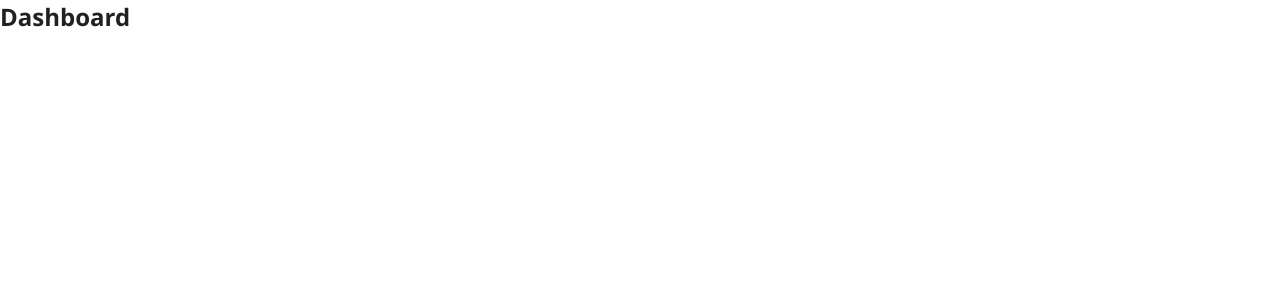
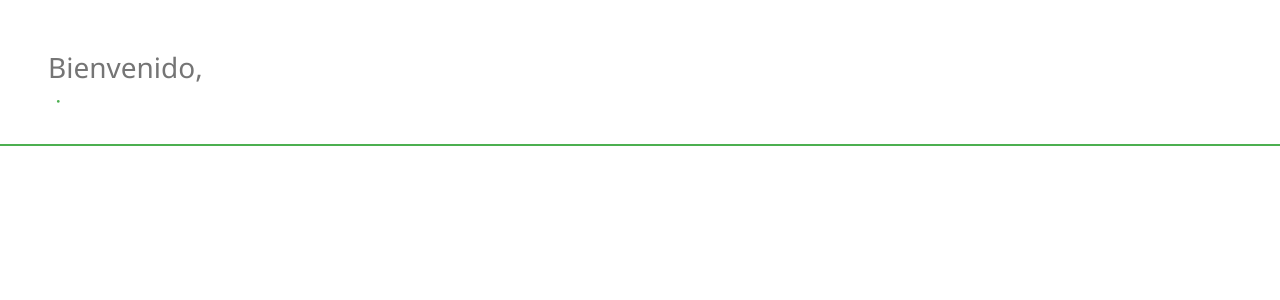
Before and after one commit to JuanDiazDevPO/frontendSIGLOCC, an Angular app: page /dashboard in a window 1280 px wide. Shown: the top 300 px of the page. Built offline with nearby package versions, Linux system fonts and the light colour scheme.

Commit message:
adding greeting message

```diff
--- a/src/app/auth.models.ts
+++ b/src/app/auth.models.ts
@@ -14,6 +14,8 @@ export interface Usuario {
   nombreCompleto: string;
   email: string;
   rol: string;
+  equipoId: number;
+  nombreEquipo: string;
   detallesEquipo: {
     id: number;
     nombre: string;
--- /dev/null
+++ b/src/app/dashboard/dashboard.component.css
@@ -0,0 +1,41 @@
+.dashboard-header {
+  padding: var(--space-2xl) var(--space-2xl) var(--space-xl);
+  border-bottom: 2px solid var(--color-primary-light);
+  background: var(--color-bg);
+}
+
+.welcome-block {
+  display: flex;
+  align-items: baseline;
+  gap: var(--space-sm);
+}
+
+.welcome-label {
+  font-size: var(--font-size-xl);
+  font-weight: 400;
+  color: var(--color-text-muted);
+}
+
+.welcome-name {
+  font-size: var(--font-size-2xl);
+  font-weight: 700;
+  color: var(--color-primary);
+  line-height: 1.1;
+}
+
+.user-meta {
+  display: flex;
+  align-items: center;
+  gap: var(--space-sm);
+  margin-top: var(--space-xs);
+}
+
+.meta-item {
+  font-size: var(--font-size-sm);
+  color: var(--color-text-muted);
+}
+
+.meta-divider {
+  color: var(--color-primary-light);
+  font-weight: 700;
+}
--- /dev/null
+++ b/src/app/dashboard/dashboard.component.html
@@ -0,0 +1,11 @@
+<div class="dashboard-header">
+  <div class="welcome-block">
+    <p class="welcome-label">Bienvenido,</p>
+    <h1 class="welcome-name">{{ user?.nombreCompleto }}</h1>
+  </div>
+  <div class="user-meta">
+    <span class="meta-item">{{ user?.email }}</span>
+    <span class="meta-divider">·</span>
+    <span class="meta-item">{{ user?.nombreEquipo }}</span>
+  </div>
+</div>
--- a/src/app/dashboard/dashboard.component.ts
+++ b/src/app/dashboard/dashboard.component.ts
@@ -1,8 +1,19 @@
-import { Component } from '@angular/core';
+import { Component, OnInit } from '@angular/core';
+import { SessionService } from '../session.service';
+import { Usuario } from '../auth.models';
 
 @Component({
   standalone: true,
   selector: 'app-dashboard',
-  template: '<h2>Dashboard</h2>'
+  templateUrl: './dashboard.component.html',
+  styleUrl: './dashboard.component.css'
 })
-export class DashboardComponent {}
+export class DashboardComponent implements OnInit {
+  user: Usuario | null = null;
+
+  constructor(private session: SessionService) {}
+
+  ngOnInit() {
+    this.user = this.session.getUser();
+  }
+}
```
